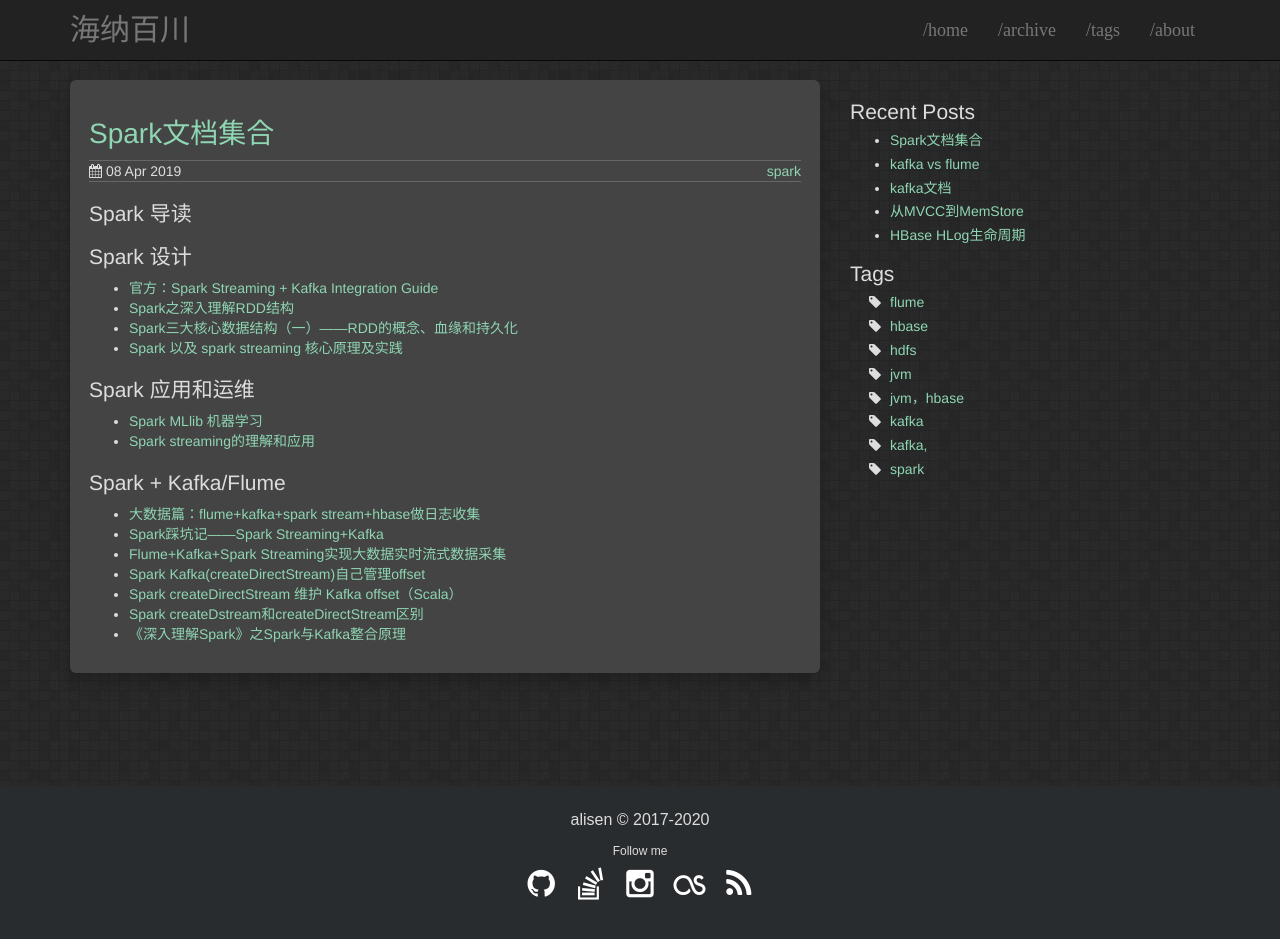
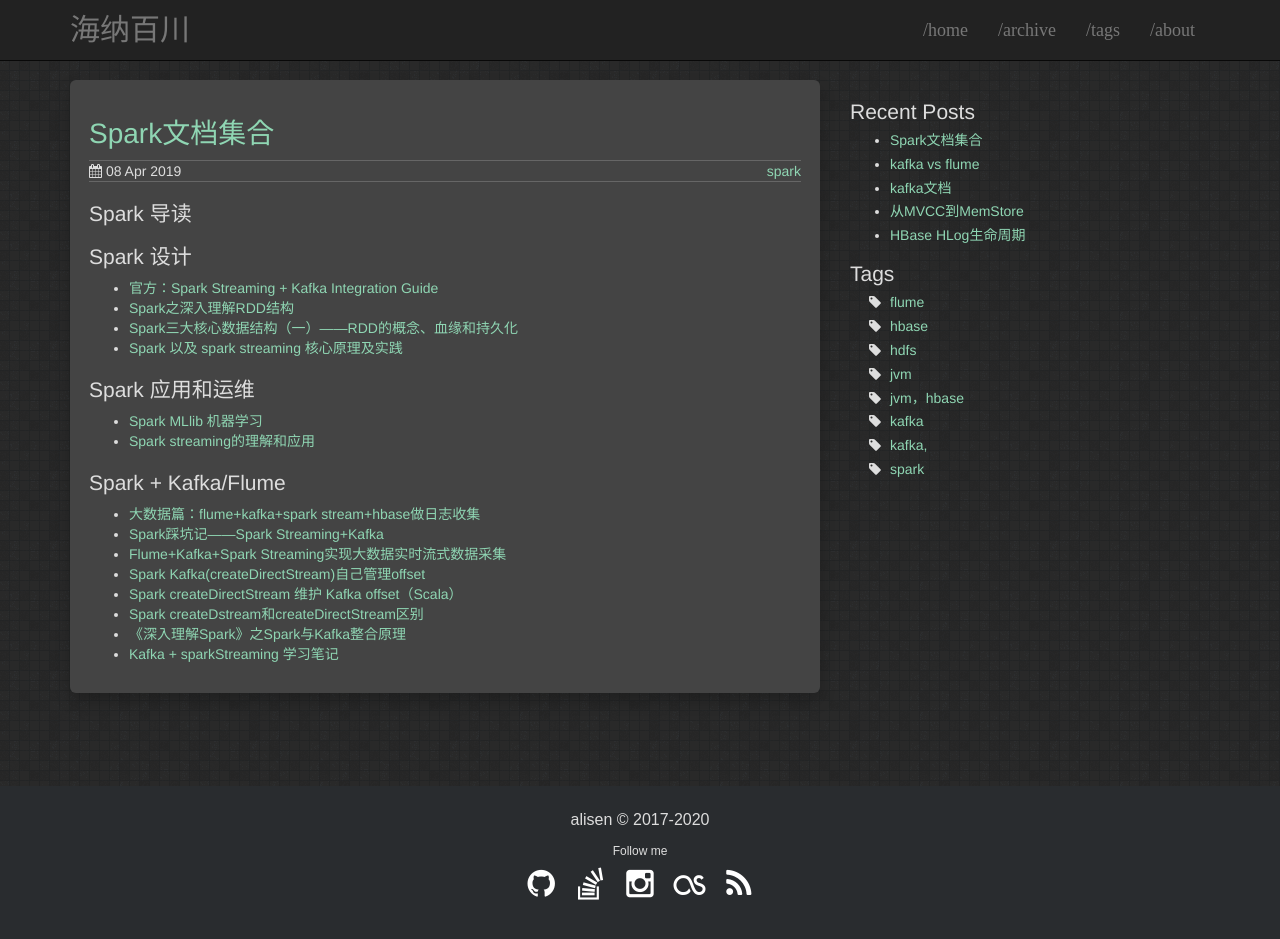
Before and after one commit to igithu/summary, a Jekyll site: the page built from _posts/2019-04-08-spark-doc.md, in a window 1280 px wide and 963 px high. Shown: the top 939 px of the window. Built offline with Jekyll 4.4.1, drawn with Linux system fonts in a browser that asks for light colours.

Commit message:
Update 2019-04-08-spark-doc.md

```diff
--- a/_posts/2019-04-08-spark-doc.md
+++ b/_posts/2019-04-08-spark-doc.md
@@ -29,3 +29,4 @@ tags: spark
 * [Spark createDirectStream 维护 Kafka offset（Scala）](https://www.cnblogs.com/zhangtianyuan/p/8483082.html)
 * [Spark createDstream和createDirectStream区别](https://www.cnblogs.com/hd-zg/p/6188287.html)
 * [《深入理解Spark》之Spark与Kafka整合原理](https://blog.csdn.net/lyzx_in_csdn/article/details/80602846)
+* [Kafka + sparkStreaming 学习笔记](https://blog.csdn.net/panleiaiying/article/details/85229346)
```
